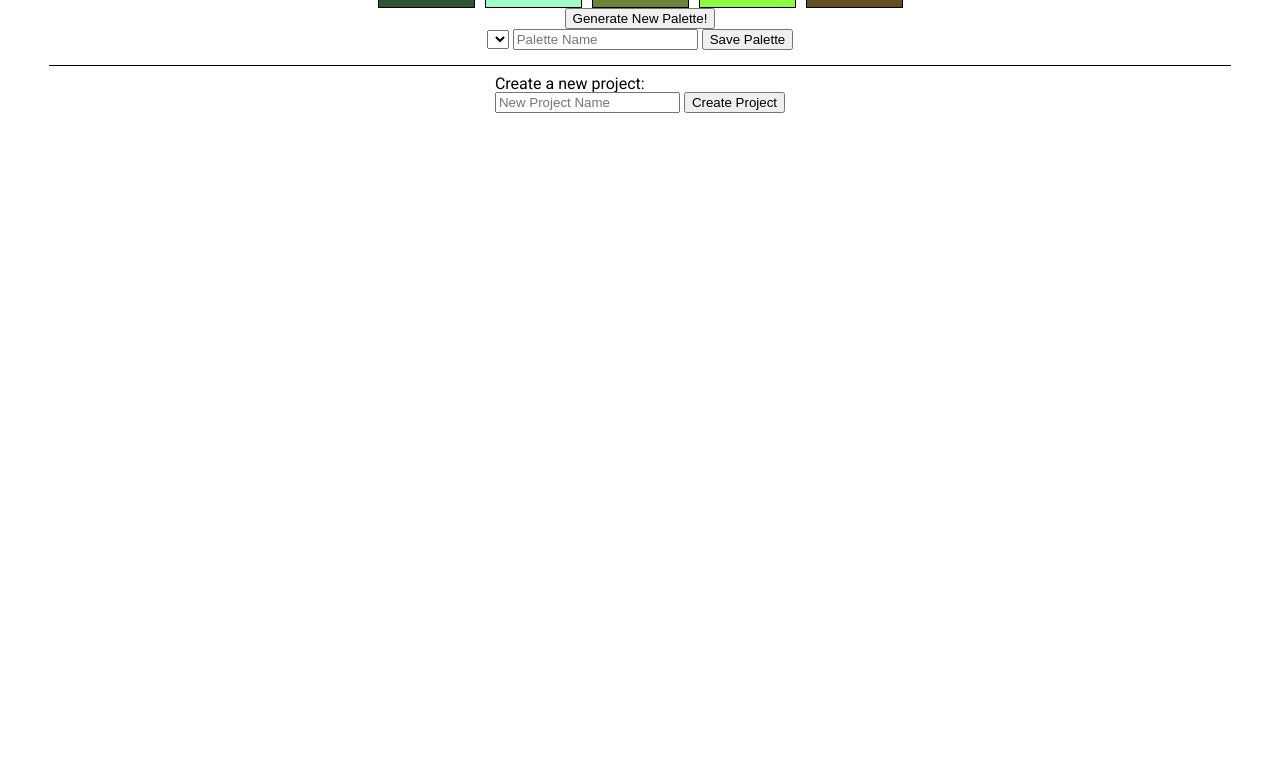
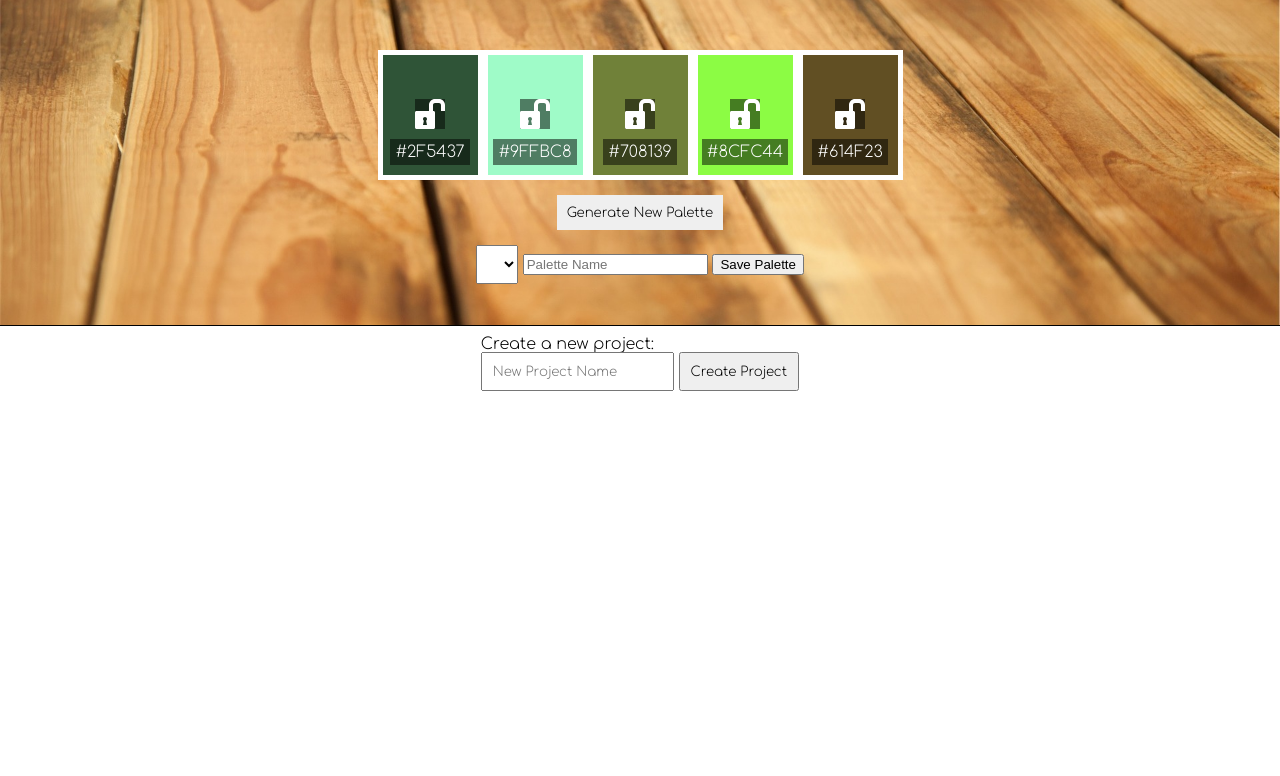
Before and after one commit to OphDub/palette-picker-pwa, a website: page public/index.html in a window 1280 px wide. Shown: the part 145-921 px from the top of the page. Drawn offline with nearby package versions, Linux system fonts and the light colour scheme; no server answers.

Commit message:
Add styling

```diff
--- a/public/css/styles.css
+++ b/public/css/styles.css
@@ -4,21 +4,47 @@ main {
   align-items: center;
   min-height: 100vh;
   min-width: 100vw;
-  font-family: 'Roboto', sans-serif;
+  font-family: 'Comfortaa', cursive;
+}
+
+.palette-picker-hdr {
+  display: flex;
+  flex-direction: row;
+  align-items: center;
+  justify-content: center;
+  padding: 15px 0;
+  width: 100%;
+}
+
+.palette-picker-logo {
+  width: 100px;
+  height: 100px;
+  background: url('../assets/paint-buck-icon.svg');
+  background-size: cover;
+  background-position: center;
+}
+
+.palette-picker-hdr-txt {
+  font-family: 'Righteous', cursive;
+  font-size: 80px;
 }
 
 .palette-picker {
   display: flex;
   flex-direction: column;
   align-items: center;
-  padding: 15px;
+  padding: 50px 0;
   border-bottom: 1px solid black;
-  min-width: 90%;
+  min-width: 100%;
+  background: url('../assets/hardwood-698871_1920.jpg');
+  background-size: cover;
+  background-position: center;
 }
 
 .palette {
   display: flex;
   flex-direction: row;
+  padding: 15px 0;
 }
 
 .color-boxes {
@@ -26,19 +52,32 @@ main {
   flex-direction: column;
   align-items: center;
   justify-content: flex-end;
-  border: 1px solid black;
+  border: 5px solid #FFFFFF;
   height: 100px;
   width: 75px;
-  margin: 0px 5px;
   padding: 10px;
+}
+
+.color-text {
+  color: #FFFFFF;
+  padding: 5px;
+  background: rgba(0,0,0,0.5)
 }
 
 .color-box-lock-btn {
   width: 30px;
   height: 30px;
-  background: rgba(0,0,0,0);
+  margin-bottom: 10px;
+  border: none;
+  background: rgba(0,0,0,0.5);
   background-size: cover;
   background-position: center;
+  padding: 5px;
+}
+
+.color-box-lock-btn:hover {
+  cursor: pointer;
+  margin-bottom: 10px;
 }
 
 .lock-open {
@@ -47,6 +86,44 @@ main {
 
 .lock-closed {
   background-image: url("../assets/locked.svg");
+  margin-bottom: 5px;
+}
+
+.generate-palette-btn {
+  padding: 10px;
+  font-family: 'Comfortaa', cursive;
+  border: none;
+}
+
+.generate-palette-btn:hover {
+  cursor: pointer;
+  background-color: red;
+  color: white;
+}
+
+.new-palette-form {
+  margin: 15px 0;
+  height: 15px;
+}
+
+#project-dropdown {
+  padding: 10px;
+  font-family: 'Comfortaa', cursive;
+}
+
+#project-dropdown option {
+  padding: 10px;
+  font-family: 'Comfortaa', cursive;
+}
+
+#project-name-input {
+  padding: 10px;
+  font-family: 'Comfortaa', cursive;
+}
+
+.save-project-btn {
+  padding: 10px;
+  font-family: 'Comfortaa', cursive;
 }
 
 .saved-projects {
@@ -71,7 +148,13 @@ main {
 .project {
   border: 1px solid black;
   padding: 15px;
-  margin: 15px;
+  margin: 15px 0;
+}
+
+.project-name {
+  margin: 15px 0;
+  font-weight: 700;
+  text-transform: uppercase;
 }
 
 .project-palette {
--- a/public/index.html
+++ b/public/index.html
@@ -6,36 +6,39 @@
     <meta http-equiv="X-UA-Compatible" content="ie=edge">
     <title>Palette-Picker</title>
     <link rel="stylesheet" href="./css/reset.css">
-    <link href="https://fonts.googleapis.com/css?family=Roboto:400,700" rel="stylesheet">
+    <link href="https://fonts.googleapis.com/css?family=Comfortaa:300,700|Righteous" rel="stylesheet">
     <link rel="stylesheet" href="./css/styles.css">
   </head>
   <body>
     <main>
-      <h1>Palette Picker</h1>
+      <header class="palette-picker-hdr">
+        <div class="palette-picker-logo"></div>
+        <h1 class="palette-picker-hdr-txt">Palette Picker</h1>
+      </header>
       <section class="palette-picker">
         <article class="palette">
           <article class="color-boxes" id="color-1">
             <button class="color-box-lock-btn lock-open" id="color-1-lock-btn"></button>
-            <h5 id="color-1-text"></h5>
+            <h5 class="color-text" id="color-1-text"></h5>
           </article>
           <article class="color-boxes" id="color-2">
             <button class="color-box-lock-btn lock-open" id="color-2-lock-btn"></button>
-            <h5 id="color-2-text"></h5>
+            <h5 class="color-text" id="color-2-text"></h5>
           </article>
           <article class="color-boxes" id="color-3">
             <button class="color-box-lock-btn lock-open" id="color-3-lock-btn"></button>
-            <h5 id="color-3-text"></h5>
+            <h5 class="color-text" id="color-3-text"></h5>
           </article>
           <article class="color-boxes" id="color-4">
             <button class="color-box-lock-btn lock-open" id="color-4-lock-btn"></button>
-            <h5 id="color-4-text"></h5>
+            <h5 class="color-text" id="color-4-text"></h5>
           </article>
           <article class="color-boxes" id="color-5">
             <button class="color-box-lock-btn lock-open" id="color-5-lock-btn"></button>
-            <h5 id="color-5-text"></h5>
+            <h5 class="color-text" id="color-5-text"></h5>
           </article>
         </article>
-        <button class="generate-palette-btn">Generate New Palette!</button>
+        <button class="generate-palette-btn">Generate New Palette</button>
         <form class="new-palette-form">
           <select name="projects" id="project-dropdown"></select>
           <input type="text" class="palette-name" placeholder="Palette Name">
```
